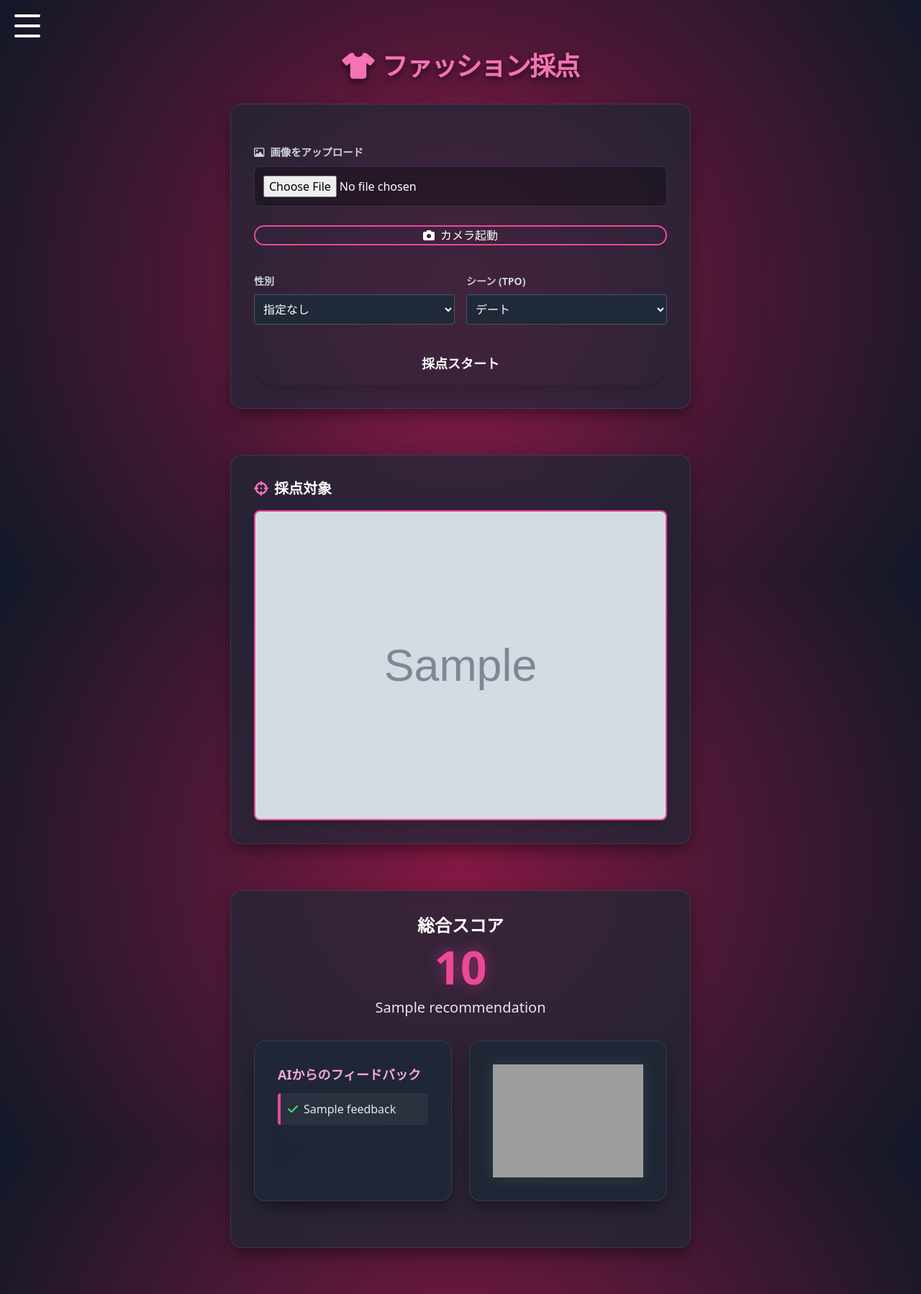
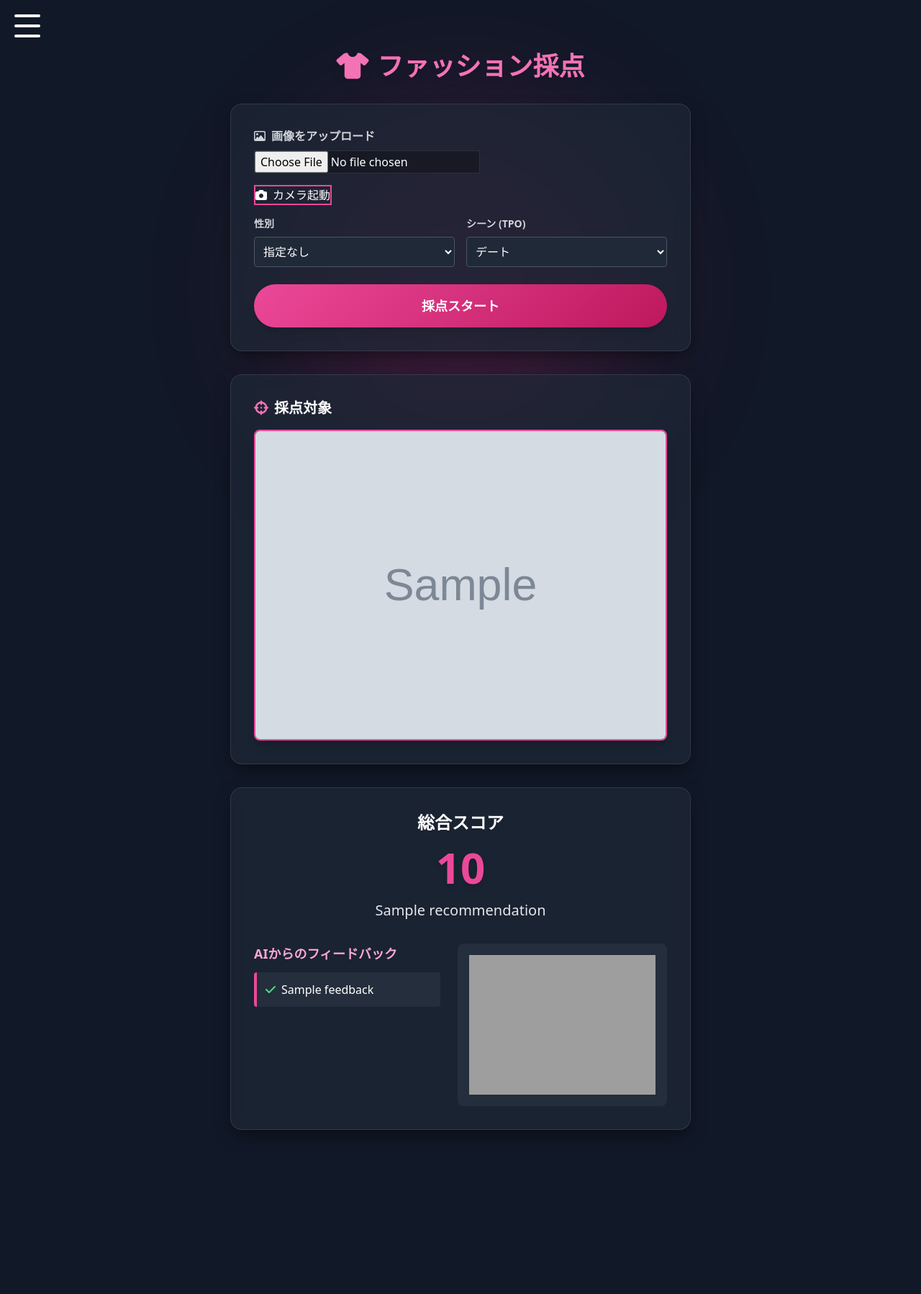
Before and after one commit to kado0314/PBLhome, a Flask app: template scoring/templates/saiten.html in a window 1280 px wide. Shown: the whole page at 72% size. After the commit the page ends 1571 px from the top, so only its background shows below. Run offline with Flask 3, Linux system fonts and the light colour scheme; the template is opened without the code that fills it: most values are stand-ins (such as "Sample title", 1, 10 or a date in 2020); grey boxes marked "Sample" are stand-in pictures; some libraries are stand-ins or nearby versions; grey boxes are pictures that could not be loaded.

Commit message:
Update fashion.css

```diff
--- a/scoring/static/css/fashion.css
+++ b/scoring/static/css/fashion.css
@@ -1,47 +1,24 @@
 /* scoring/static/css/fashion.css */
 
-/* Google Fonts Import (Lexend & Noto Sans JP) */
+/* Google Fonts Import */
 @import url('https://fonts.googleapis.com/css2?family=Lexend:wght@300;500;800&family=Noto+Sans+JP:wght@300;500;700&display=swap');
 
 :root {
-    /* ホーム画面のFashionテーマカラー (Pink) */
     --primary-color: #ec4899;      /* pink-500 */
     --primary-dark: #be185d;       /* pink-700 */
     --bg-dark: #111827;            /* gray-900 */
     --card-bg: rgba(31, 41, 55, 0.7); /* gray-800 with opacity */
     --text-main: #ffffff;
-    --text-muted: #9ca3af;         /* gray-400 */
     --border-color: rgba(255, 255, 255, 0.1);
 }
 
 body {
     font-family: 'Lexend', 'Noto Sans JP', sans-serif;
-    background-color: var(--bg-dark);
-    color: var(--text-main);
-    margin: 0;
-    padding: 0;
-    min-height: 100vh;
-    display: flex;
-    flex-direction: column;
-    align-items: center;
-    /* 背景のグラデーション（ホーム画面合わせ） */
-    background: radial-gradient(circle at center, #831843, #111827);
-    background-attachment: fixed;
-}
-
-/* タイトルエリア */
-h1 {
-    font-size: 2.5rem;
-    font-weight: 800;
-    margin-top: 40px;
-    margin-bottom: 30px;
-    text-shadow: 0 4px 10px rgba(0,0,0,0.5);
-    letter-spacing: -0.05em;
-    border-bottom: none; /* 以前の下線を削除 */
+    /* 背景色はHTMLのTailwindクラスで指定済み */
 }
 
 /* フォームとカード共通スタイル（グラスモーフィズム） */
-form, .target, .results, .res-body div {
+form, .target, .results {
     background-color: var(--card-bg);
     backdrop-filter: blur(10px);
     -webkit-backdrop-filter: blur(10px);
@@ -49,32 +26,14 @@ form, .target, .results, .res-body div {
     border-radius: 1rem;
     padding: 2rem;
     box-shadow: 0 10px 25px -5px rgba(0, 0, 0, 0.5);
-    width: 100%;
-    max-width: 640px;
-    margin-bottom: 2rem;
     box-sizing: border-box;
     color: white;
 }
 
 /* 入力フォーム周り */
-label {
-    color: var(--text-muted);
-    font-size: 0.9rem;
-    margin-top: 1.5rem;
-    margin-bottom: 0.5rem;
-    display: block;
-    font-weight: 500;
-}
-
 input[type="file"], select {
-    width: 100%;
-    padding: 12px;
     background-color: rgba(0, 0, 0, 0.3);
     border: 1px solid var(--border-color);
-    border-radius: 0.5rem;
-    color: white;
-    font-size: 1rem;
-    outline: none;
     transition: border-color 0.3s;
 }
 
@@ -82,95 +41,37 @@ input[type="file"]:focus, select:focus {
     border-color: var(--primary-color);
 }
 
-/* ボタン（ピンクのグラデーション） */
-button {
+/* メインボタン（ピンクのグラデーション） */
+button[type="submit"] {
     background: linear-gradient(135deg, var(--primary-color), var(--primary-dark));
     color: white;
-    font-weight: 700;
-    padding: 14px 20px;
     border: none;
-    border-radius: 9999px; /* 丸みのあるボタン */
-    cursor: pointer;
-    font-size: 1.1rem;
-    width: 100%;
-    margin-top: 20px;
-    transition: transform 0.2s, box-shadow 0.2s;
-    box-shadow: 0 4px 6px rgba(236, 72, 153, 0.3);
 }
 
-button:hover {
+button[type="submit"]:hover {
     transform: translateY(-2px);
     box-shadow: 0 10px 15px rgba(236, 72, 153, 0.4);
 }
 
-button#openCameraBtn, button#takePhotoBtn {
-    background: transparent;
-    border: 2px solid var(--primary-color);
-    box-shadow: none;
-    margin-top: 10px;
+/* ハンバーガーメニューのアニメーション */
+.hamburger-menu.open span:nth-child(1) {
+    transform: translateY(13px) rotate(45deg);
 }
-button#openCameraBtn:hover, button#takePhotoBtn:hover {
-    background: rgba(236, 72, 153, 0.1);
+.hamburger-menu.open span:nth-child(2) {
+    opacity: 0;
+}
+.hamburger-menu.open span:nth-child(3) {
+    transform: translateY(-13px) rotate(-45deg);
 }
 
-/* カメラ・プレビューエリア */
-#cameraVideo, #imagePreview {
-    width: 100%;
-    max-width: 100%;
-    border-radius: 0.5rem;
-    border: 2px dashed var(--border-color);
-    margin-top: 10px;
+/* スクロールバーのカスタマイズ */
+::-webkit-scrollbar {
+    width: 8px;
 }
-
-/* --- 結果表示エリア --- */
-.res-head h2 {
-    color: white;
-    font-size: 1.5rem;
-    display: flex;
-    flex-direction: column;
-    align-items: center;
-    margin: 0;
+::-webkit-scrollbar-track {
+    background: #111827;
 }
-
-.res-head .score {
-    font-size: 4rem;
-    font-weight: 800;
-    color: var(--primary-color);
-    text-shadow: 0 0 20px rgba(236, 72, 153, 0.5);
-    margin: 10px 0;
-}
-
-.rating ul li {
-    background-color: rgba(255, 255, 255, 0.05);
-    border-left: 4px solid var(--primary-color);
-    color: #e5e7eb;
-    margin-bottom: 10px;
-    padding: 10px;
+::-webkit-scrollbar-thumb {
+    background: #4b5563;
     border-radius: 4px;
 }
-
-/* レーダーチャート画像 */
-.chart img {
-    border: none;
-    background: transparent;
-    filter: drop-shadow(0 0 10px rgba(255,255,255,0.1));
-    max-width: 100%;
-}
-
-/* サイドバー（ダークモード化） */
-.sidebar {
-    background-color: rgba(17, 24, 39, 0.95); /* 深いグレー */
-    backdrop-filter: blur(10px);
-    border-right: 1px solid var(--border-color);
-}
-
-.sidebar a {
-    color: white;
-    border-bottom: 1px solid var(--border-color);
-}
-.sidebar a:hover {
-    background-color: rgba(255, 255, 255, 0.1);
-}
-.hamburger-menu span {
-    background-color: white;
-}
```
